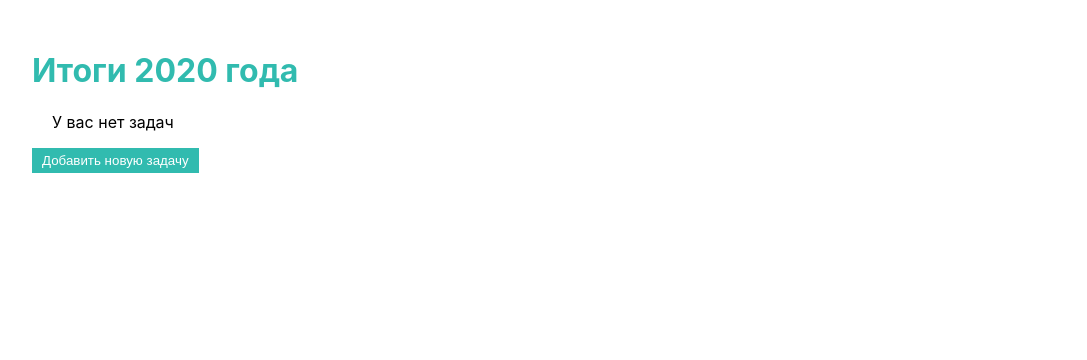
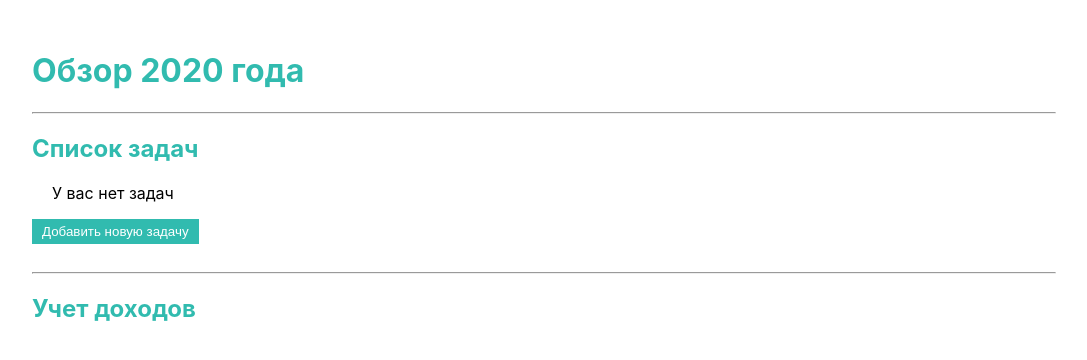
Before and after one commit to belevd/new-year-app, a React (Create React App) app: page / in a window 1280 px wide. Shown: the top 360 px of the page, without its empty margins (96-1183 px from the left). Built offline with nearby package versions, Linux system fonts and the light colour scheme.

Commit message:
refactor: changed structure, added new component Income

```diff
--- a/src/App.css
+++ /dev/null
@@ -1,10 +0,0 @@
-.content {
-  padding: 30px 10%;
-  height: 100vh;
-  /* background-color: rgb(253, 231, 130); */
-}
-.mainTitle {
-  font-size: 32px;
-  font-weight: bold;
-  color: rgb(49, 187, 175);
-}
--- a/src/App.js
+++ b/src/App.js
@@ -1,97 +1,23 @@
-import React, { useState, useEffect } from "react";
-import "./App.css";
-import { ToDoList } from "./components/ToDoList";
+import React from "react";
+import "./styles.css";
+import { ToDoList } from "./components/ToDo/ToDoList";
+import { Income } from "./components/Income/Income";
 
-const COMPLETED_TASKS = [
-  "Отметить день рождения",
-  "Купить мебель в квартиру",
-  "Открыть дачный сезон",
-  "Пройти через самоизоляцию",
-  "Организовать хоум офис",
-  "Купить настолки",
-  "Классно провести лето",
-  "Выгулять кошку",
-  "Начать инвестировать и откладывать",
-  "Съездить в отпуск",
-  "Погулять по Икее",
-  "Сменить работу",
-  "Научиться программировать",
-  "Написать приложение для подведения итогов года",
-];
-
-const DEFAULT_VALUE = "Что вы хотели сделать?";
-
-export const TaskDefaultValue = React.createContext(DEFAULT_VALUE);
+const today = new Date();
+const currentYear = today.getFullYear();
 
 function App() {
-  const [listOfDo, setListOfDo] = useState(
-    JSON.parse(localStorage.getItem("listOfDo"))
-      ? JSON.parse(localStorage.getItem("listOfDo"))
-      : []
-  );
-  const [isChanging, setChanging] = useState(false);
-
-  const changingInput = () => {
-    setChanging(!isChanging);
-  };
-
-  useEffect(() => {
-    if (!isChanging) {
-      setListOfDo(
-        listOfDo.map((item) =>
-          COMPLETED_TASKS.includes(item.text)
-            ? { ...item, completed: true }
-            : { ...item }
-        )
-      );
-    }
-  }, [isChanging]);
-
-  const saveList = (list) => {
-    list
-      ? localStorage.setItem("listOfDo", JSON.stringify(list))
-      : localStorage.setItem("listOfDo", JSON.stringify(listOfDo));
-  };
-
-  const addToDo = () => {
-    const newDo = {
-      text: DEFAULT_VALUE,
-      completed: false,
-    };
-    setListOfDo([...listOfDo, newDo]);
-  };
-
-  const complete = (id) => {
-    let newList = listOfDo.slice(0);
-    if (COMPLETED_TASKS.includes(newList[id].text)) {
-      newList[id].completed = true;
-    } else {
-      newList[id].completed = !newList[id].completed;
-    }
-    setListOfDo(newList);
-    saveList();
-  };
-
-  const change = (id, value) => {
-    let newList = listOfDo.slice(0);
-    newList[id].text = value;
-    setListOfDo(newList);
-  };
-
-  const removeToDo = (id) => {
-    saveList(listOfDo.filter((item, index) => index !== id));
-    setListOfDo(listOfDo.filter((item, index) => index !== id));
-  };
-
   return (
     <div className="content">
-      <h1 className="mainTitle">Итоги 2020 года</h1>
-      <TaskDefaultValue.Provider value={{defaultTask: DEFAULT_VALUE, change, remove: removeToDo, complete, save: saveList, changingInput }}>
-        <ToDoList
-          list={listOfDo}
-          addNew={addToDo}
-        />
-      </TaskDefaultValue.Provider>
+      <h1 className="mainTitle">{`Обзор ${currentYear} года`}</h1>
+      <hr />
+      <section className="section">
+        <ToDoList />
+      </section>
+      <hr />
+      <section className="section">
+        <Income />
+      </section>
     </div>
   );
 }
--- /dev/null
+++ b/src/components/Income/Income.js
@@ -0,0 +1,9 @@
+import React from "react";
+
+export function Income() {
+  return (
+    <>
+      <h2 className="subTitle">{`Учет доходов`}</h2>
+    </>
+  );
+}
--- a/src/components/ToDo.js
+++ b/src/components/ToDo/ToDo.js
@@ -1,18 +1,17 @@
-import React, { useState, useRef, useEffect, useContext } from "react";
-import "./styles.css";
+import React, { useState, useRef, useEffect } from "react";
 import cn from "classnames";
-import {TaskDefaultValue} from '../App'
+import { DEFAULT_TASK } from "../../constants";
 
-export function ToDo ({ item, index }) {
+export function ToDo(props) {
   const [changing, setChanging] = useState(false);
   const input = useRef(null);
-  const {defaultTask, complete, change, save, changingInput, remove} = useContext(TaskDefaultValue)
+  const { complete, change, save, changingInput, remove, item, index } = props;
 
   useEffect(() => {
     if (changing) {
       input.current.focus();
     }
-  }, [changing])
+  }, [changing]);
 
   const changeInput = (e) => {
     change(index, e.currentTarget.value);
@@ -21,7 +20,7 @@ export function ToDo ({ item, index }) {
   const textToInput = () => {
     changingInput();
     setChanging(true);
-  }
+  };
 
   const inputToText = () => {
     save();
@@ -31,13 +30,13 @@ export function ToDo ({ item, index }) {
 
   const completeTask = () => {
     complete(index);
-  }
+  };
 
   const deletePlaceholder = (e) => {
-    if (e.currentTarget.value === defaultTask) {
-      e.currentTarget.value = ''
+    if (e.currentTarget.value === DEFAULT_TASK) {
+      e.currentTarget.value = "";
     }
-  }
+  };
 
   return (
     <li className="list-item">
@@ -75,4 +74,4 @@ export function ToDo ({ item, index }) {
       ></button>
     </li>
   );
-};
+}
--- /dev/null
+++ b/src/components/ToDo/ToDoList.js
@@ -0,0 +1,94 @@
+import React, { useState, useEffect } from "react";
+import { ToDo } from "./ToDo";
+import cn from "classnames";
+import { DEFAULT_TASK, COMPLETED_TASKS } from "../../constants";
+
+export function ToDoList(props) {
+  const [listOfDo, setListOfDo] = useState(
+    JSON.parse(localStorage.getItem("listOfDo"))
+      ? JSON.parse(localStorage.getItem("listOfDo"))
+      : []
+  );
+  const [isChanging, setChanging] = useState(false);
+
+  const changingInput = () => {
+    setChanging(!isChanging);
+  };
+
+  useEffect(() => {
+    if (!isChanging) {
+      setListOfDo(
+        listOfDo.map((item) =>
+          COMPLETED_TASKS.includes(item.text)
+            ? { ...item, completed: true }
+            : { ...item }
+        )
+      );
+    }
+  }, [isChanging]);
+
+  const save = (list) => {
+    list
+      ? localStorage.setItem("listOfDo", JSON.stringify(list))
+      : localStorage.setItem("listOfDo", JSON.stringify(listOfDo));
+  };
+
+  const addToDo = () => {
+    const newDo = {
+      text: DEFAULT_TASK,
+      completed: false,
+    };
+    setListOfDo([...listOfDo, newDo]);
+  };
+
+  const complete = (id) => {
+    let newList = listOfDo.slice(0);
+    if (COMPLETED_TASKS.includes(newList[id].text)) {
+      newList[id].completed = true;
+    } else {
+      newList[id].completed = !newList[id].completed;
+    }
+    setListOfDo(newList);
+    save();
+  };
+
+  const change = (id, value) => {
+    let newList = listOfDo.slice(0);
+    newList[id].text = value;
+    setListOfDo(newList);
+  };
+
+  const remove = (id) => {
+    save(listOfDo.filter((item, index) => index !== id));
+    setListOfDo(listOfDo.filter((item, index) => index !== id));
+  };
+
+  return (
+    <>
+      <h2 className="subTitle">{`Список задач`}</h2>
+      <ul className="listOfDo">
+        {listOfDo.length ? (
+          listOfDo.map((item, index) => {
+            return (
+              <ToDo
+                key={index}
+                item={item}
+                index={index}
+                complete={complete}
+                change={change}
+                save={save}
+                changingInput={changingInput}
+                remove={remove}
+              />
+            );
+          })
+        ) : (
+          <span>У вас нет задач</span>
+        )}
+      </ul>
+      <button className={cn("button", "button-addNewTask")} onClick={addToDo}>
+        Добавить новую задачу
+      </button>
+    </>
+  );
+}
--- a/src/components/ToDoList.js
+++ /dev/null
@@ -1,33 +0,0 @@
-import React from "react";
-import { ToDo } from "./ToDo";
-import "./styles.css";
-import cn from "classnames";
-
-export function ToDoList(props) {
-  const { list, addNew } = props;
-  return (
-    <>
-        <ul className="listOfDo">
-          {list.length ? (
-            list.map((item, index) => {
-              return (
-                <ToDo
-                  key={index}
-                  item={item}
-                  index={index}
-                />
-              );
-            })
-          ) : (
-            <span>У вас нет задач</span>
-          )}
-        </ul>
-        <button
-          className={cn("button", "button-addNewTask")}
-          onClick={() => addNew()}
-        >
-          Добавить новую задачу
-        </button>
-    </>
-  );
-}
--- /dev/null
+++ b/src/constants.js
@@ -0,0 +1,16 @@
+export const COMPLETED_TASKS = ["Встретить новый год"];
+export const DEFAULT_TASK = "Что вы хотели сделать?";
+export const MONTHES = [
+  "Январь",
+  "Февраль",
+  "Март",
+  "Апрель",
+  "Май",
+  "Июнь",
+  "Июль",
+  "Август",
+  "Сентябрь",
+  "Октябрь",
+  "Ноябрь",
+  "Декабрь",
+];
--- a/src/components/styles.css
+++ b/src/styles.css
@@ -1,3 +1,21 @@
+.content {
+  padding: 30px 10%;
+  height: 100vh;
+  /* background-color: rgb(253, 231, 130); */
+}
+.section {
+  padding: 0 0 20px;
+}
+.mainTitle {
+  font-size: 32px;
+  font-weight: bold;
+  color: rgb(49, 187, 175);
+}
+.subTitle {
+  font-size: 24px;
+  font-weight: bold;
+  color: rgb(49, 187, 175);
+}
 .listOfDo {
   list-style: none;
   padding-left: 20px;
@@ -49,7 +67,7 @@
 .button-remove {
   width: 20px;
   height: 20px;
-  background: url("../assets/img/svg/close.svg") center/cover no-repeat;
+  background: url("./assets/img/svg/close.svg") center/cover no-repeat;
   border-radius: 50%;
   text-align: center;
   margin: 5px;
@@ -72,7 +90,7 @@
 }
 
 .button-completed {
-  background: url("../assets/img/svg/check.svg") center/cover no-repeat;
+  background: url("./assets/img/svg/check.svg") center/cover no-repeat;
   border: 2px solid #fff;
 }
 
```
Also changed, not shown: 2 other files (tests, documents, lock files or other folders).
